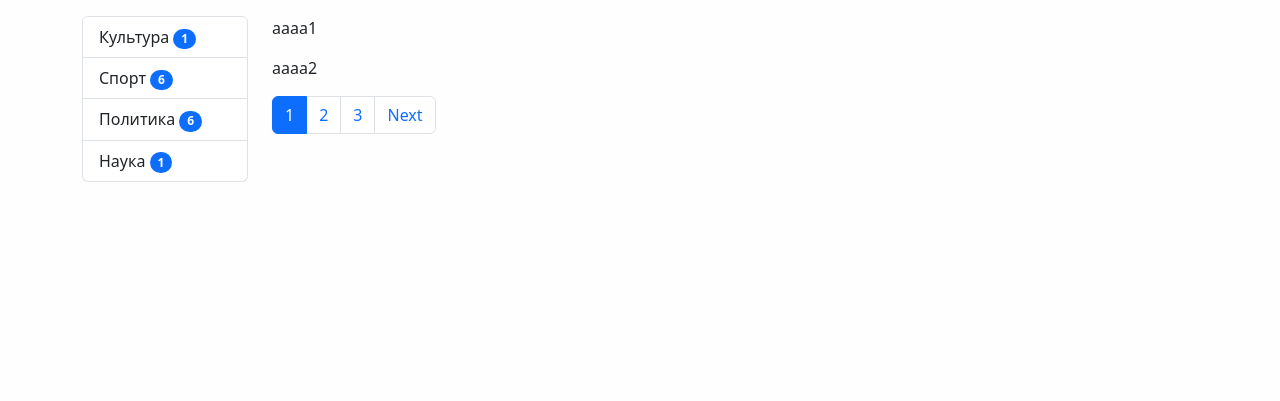
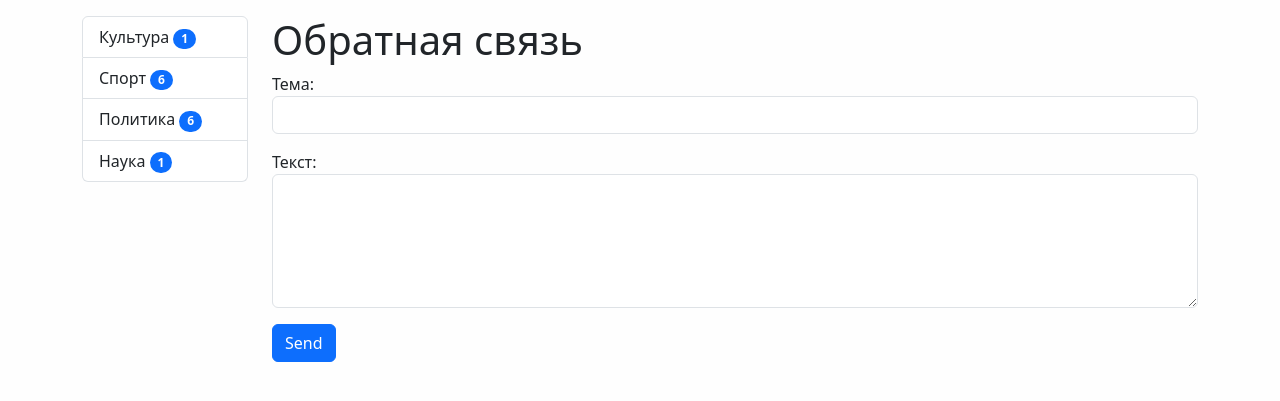
Before and after one commit to frolovhrm/yasite, a Django app: page /test/ in a window 1280 px wide. Shown: the part 56-457 px from the top of the page. Run offline with Django 4.2, Linux system fonts and the light colour scheme; data comes from the database, SQL or seed files in the repository; both versions use the stored data as it was after the commit; some libraries are stand-ins or nearby versions.

Commit message:
#48 Отправка писем

```diff
--- a/news/forms.py
+++ b/news/forms.py
@@ -5,6 +5,11 @@
 from django.core.exceptions import ValidationError
 from django.contrib.auth.forms import UserCreationForm, AuthenticationForm
 from django.contrib.auth.models import User
+
+
+class ContactForm(forms.Form):
+    subject = forms.CharField(label='Тема:', widget=forms.TextInput(attrs={"class": "form-control"}))
+    content = forms.CharField(label='Текст:', widget=forms.Textarea(attrs={"class": "form-control", 'rows': 5}))
 
 
 class UserLoginForm(AuthenticationForm):
@@ -33,8 +38,6 @@
         # }
 
 
-
-
 # Для несвязанный с моделью форм
 # class NewsForm(forms.Form):
 #     title = forms.CharField(max_length=150, label='Название', widget=forms.TextInput(attrs={"class": "form-control"}))
--- a/news/templates/news/test.html
+++ b/news/templates/news/test.html
@@ -1,7 +1,7 @@
 {% extends 'base.html' %}
 
 {% block title %}
-Тестовая страница :: {{ block.super }}
+Обратная связь :: {{ block.super }}
 {% endblock %}
 
 {% block sidebar %}
@@ -9,10 +9,16 @@
 {% endblock %}
 
 {% block content %}
+<h1>Обратная связь</h1>
 
-    {% for name in page_obj.object_list %}
-        <p>{{ name }}</p>
-    {% endfor %}
+<form method="post">
+    {% csrf_token %}
+
+    {{ form.as_p }}
+
+    <button type="submit" class="btn btn-primary">Send</button>
+
+</form>
 
 
 {% endblock %}
--- a/news/views.py
+++ b/news/views.py
@@ -5,13 +5,14 @@
 from django.core.paginator import Paginator
 
 from .models import News, Category
-from .forms import NewsForm, UserRegisterForm, UserLoginForm
+from .forms import NewsForm, UserRegisterForm, UserLoginForm, ContactForm
 from .utils import MyMixin
 from django.contrib.auth import login, logout
 
 # from django.contrib.auth.forms import UserCreationForm - форма переопределена в forms.py в UserRegisterForm
 
 from django.contrib import messages
+from django.core.mail import send_mail
 
 
 def register(request):
@@ -46,12 +47,30 @@
     return redirect('login')
 
 
+# def test(request):
+#     objects = ['aaaa1', 'aaaa2', 'aaaa3', 'aaaa4', 'aaaa5', 'aaaa6', 'aaaa7']
+#     paginator = Paginator(objects, 2)
+#     page_num = request.GET.get('page', 1)
+#     page_obects = paginator.get_page(page_num)
+#     return render(request, 'news/test.html', {'page_obj': page_obects})
+
 def test(request):
-    objects = ['aaaa1', 'aaaa2', 'aaaa3', 'aaaa4', 'aaaa5', 'aaaa6', 'aaaa7']
-    paginator = Paginator(objects, 2)
-    page_num = request.GET.get('page', 1)
-    page_obects = paginator.get_page(page_num)
-    return render(request, 'news/test.html', {'page_obj': page_obects})
+    if request.method == 'POST':
+        form = ContactForm(request.POST)  # используется подменная форма
+        if form.is_valid():
+            mail = send_mail(form.cleaned_data['subject'], form.cleaned_data['content'], 'faforpython@gmail.com', ['eur@yandex.ru'], fail_silently=True)
+            if mail:
+                messages.success(request, 'Письмо отправлено!')
+                return redirect('test')
+            else:
+                messages.error(request, 'Ошибка отправки')
+        else:
+            messages.error(request, 'Ошибка регистрации')
+    else:
+        form = ContactForm()  # используется подменная форма
+
+    return render(request, 'news/test.html', {'form': form})
+
 
 
 class HomeNews(MyMixin, ListView):
```
Also changed, not shown: yasite/settings.py (+7 -0 lines), db.sqlite3.
